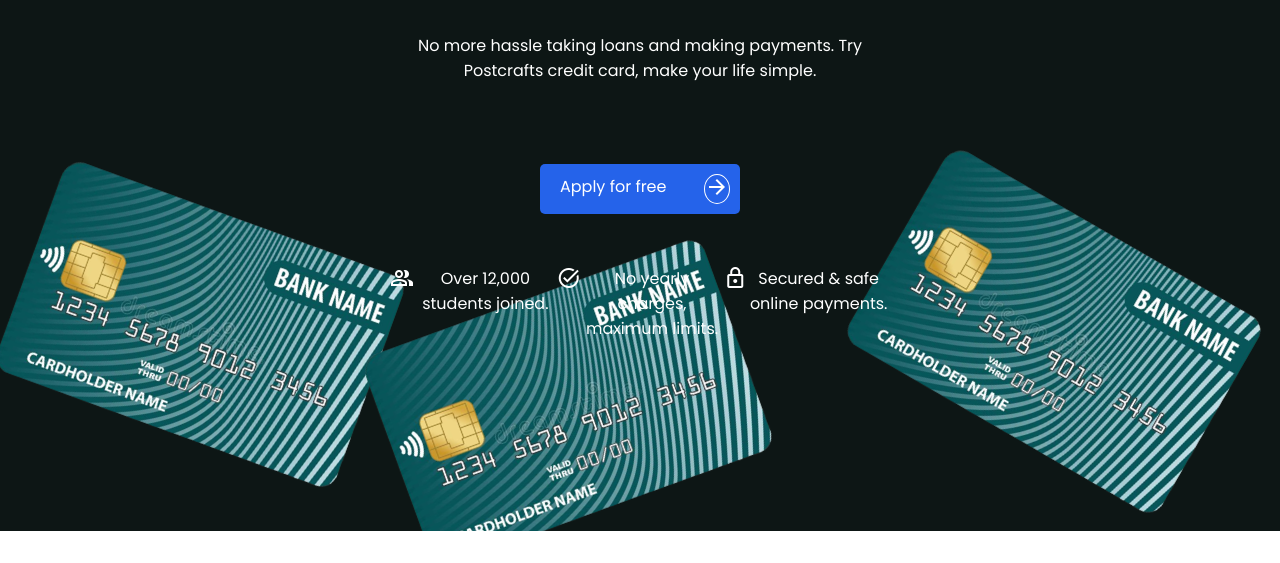
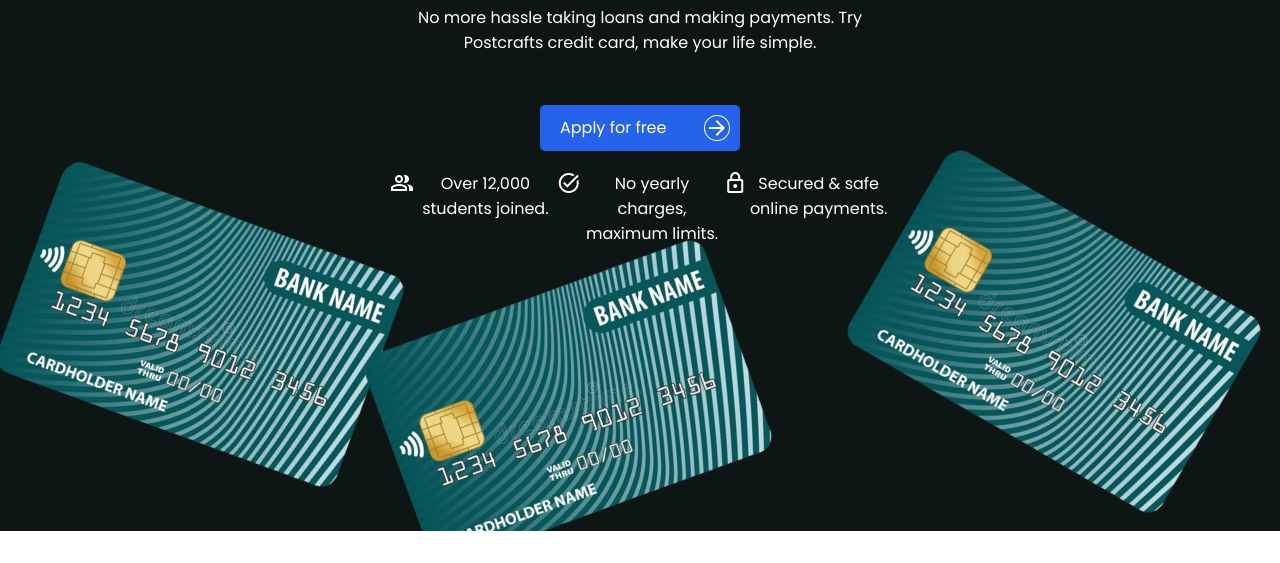
Before and after one commit to Krlooo/Curso-EOI, a plain HTML site: page tailbits-component/index.html in a window 1280 px wide. Shown: the part 237-800 px from the top of the page. Drawn offline with nearby package versions, Linux system fonts and the light colour scheme.

Commit message:
Some changes

```diff
--- a/tailbits-component/style.css
+++ b/tailbits-component/style.css
@@ -63,8 +63,8 @@
 
 .front-page {
     background-color: rgb(13, 22, 21);
-    display: grid;
-    grid-template-columns: repeat(1, auto);
+    display: flex;
+    flex-direction: column;
     color: #fff;
     text-align: center;
     padding-top: 40px;
@@ -89,8 +89,8 @@
     margin: 0 auto;
     width: 500px;
     height: auto;
-    display: grid;
-    grid-template-columns: repeat(1, auto);
+    display: flex;
+    flex-direction: column;
 }
 
 .front-page .text a {
```
